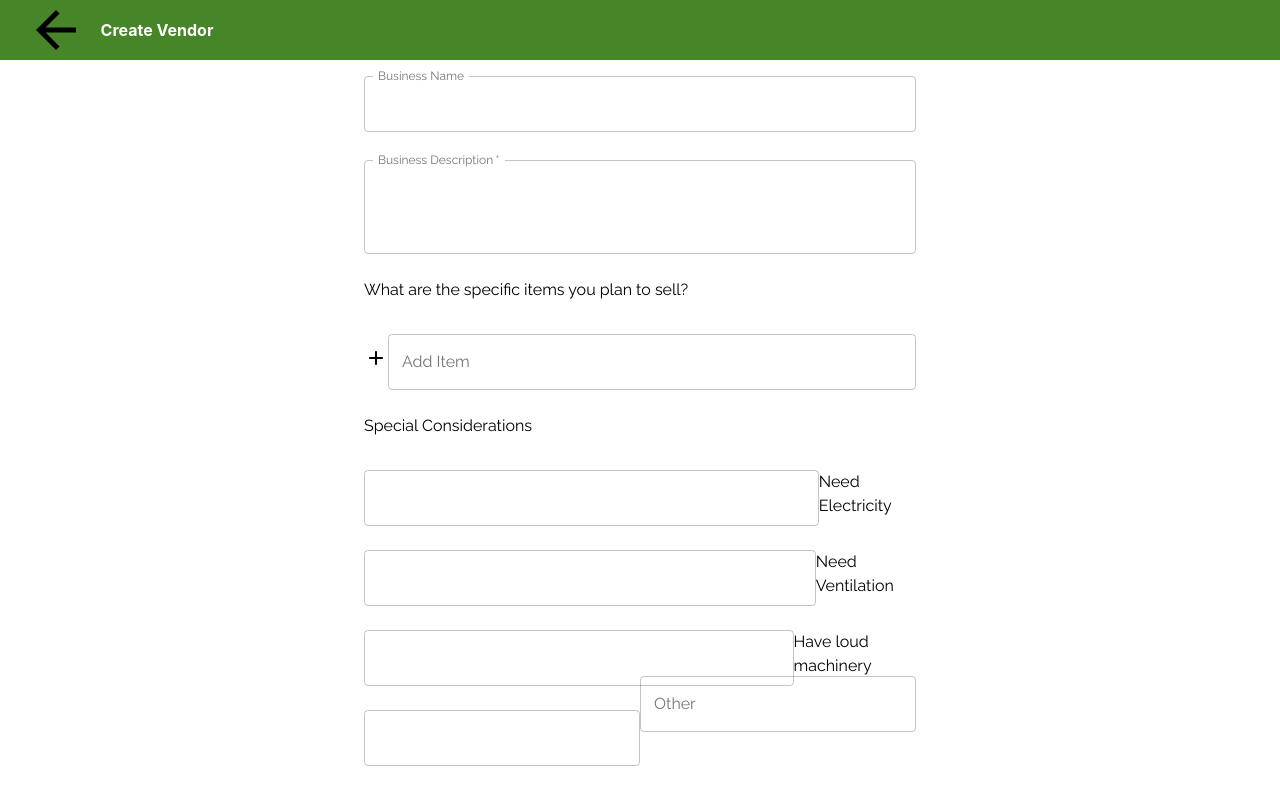
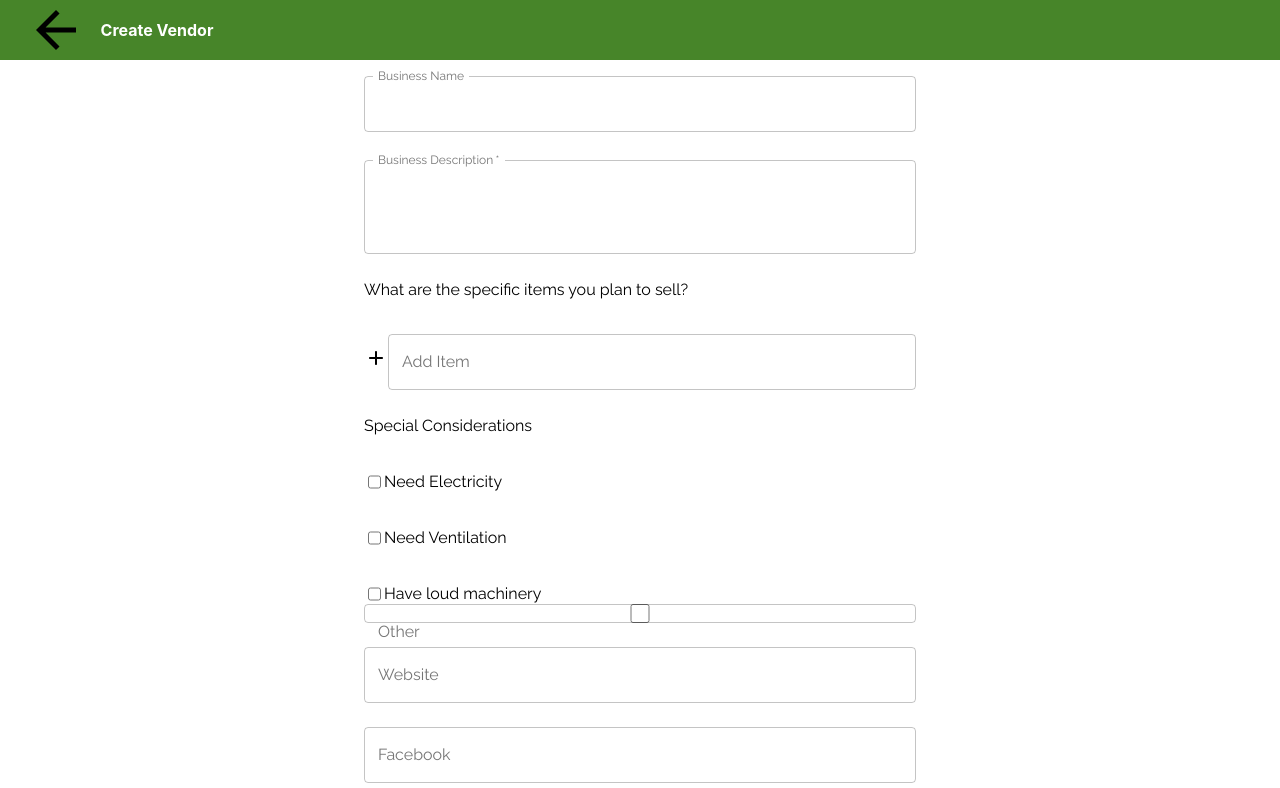
Before and after one commit to labs14-market-organizer/frontend, a React (Create React App) app: page /test in a window 1280 px wide. Shown: the top 788 px of the page. Built offline with nearby package versions, Linux system fonts and the light colour scheme; a web font is replaced by a local one.

Commit message:
added checkboxes to elect, loud etc, tried hooking redux forms up to state.

```diff
--- a/src/routes/Vendor-Redux-forms.js
+++ b/src/routes/Vendor-Redux-forms.js
@@ -13,7 +13,7 @@ import { connect } from "react-redux";
 import styled from "styled-components";
 import { createNewVendor, updateVendor } from "../redux/actions/vendorData";
 
-import { Field, reduxForm } from "redux-form";
+import { Field, reduxForm, FieldArray,  } from "redux-form";
 import {Redirect} from "react-router-dom";
 import FormControlLabel from '@material-ui/core/FormLabel';
 
@@ -193,7 +193,8 @@ function validate (values) {
                         name="item"
                         margin="normal"
                         component={renderTextField}
-
+                        prefunc={this.addItem}
+                        operation={this.state}
                     />
                     </FlexContainer>
                     {(this.state.items.length > 0) ? <p>Vendor Items</p>: null}
@@ -212,7 +213,8 @@ function validate (values) {
                     <FlexColumn>
                     <FlexContainer>
                       <Field
-                        component={renderTextField}
+                        component="input"
+                        type="checkbox"
                         name="electricity"
                         inputProps={{
                         'aria-label': 'primary checkbox',
@@ -222,7 +224,8 @@ function validate (values) {
                     <FlexContainer>
                     <Field
                         name="ventilation"
-                        component={renderTextField}
+                        component="input"
+                        type="checkbox"
                         inputProps={{
                         'aria-label': 'primary checkbox',
                         }}
@@ -231,21 +234,17 @@ function validate (values) {
                     <FlexContainer>
                     <Field
                         name="loud"
-                        component={renderTextField}
+                        type="checkbox"
+                        component="input"
                         inputProps={{
                         'aria-label': 'primary checkbox',
                         }}
                     /><StyledP>Have loud machinery</StyledP>
                     </FlexContainer>
                     <FlexContainer>
-                    <Field //other_special is a list of items.
-                        value="other_special"
-                        component={renderTextField}
-                        inputProps={{
-                        'aria-label': 'primary checkbox',
-                        }}
-                    /><Field
+                   <Field
                         id="other_special"
+                        type="checkbox"
                         label="Other"
                         name="other_special"
                         component={renderTextField}
```
